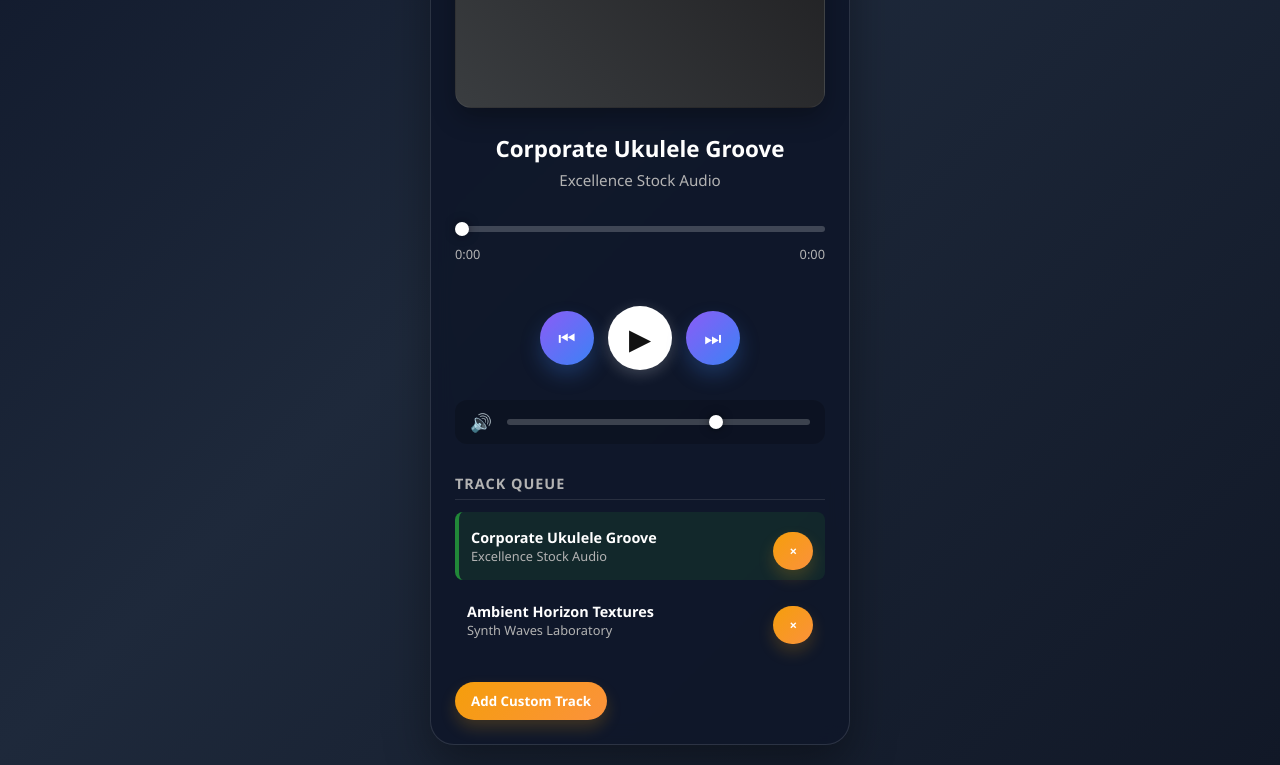
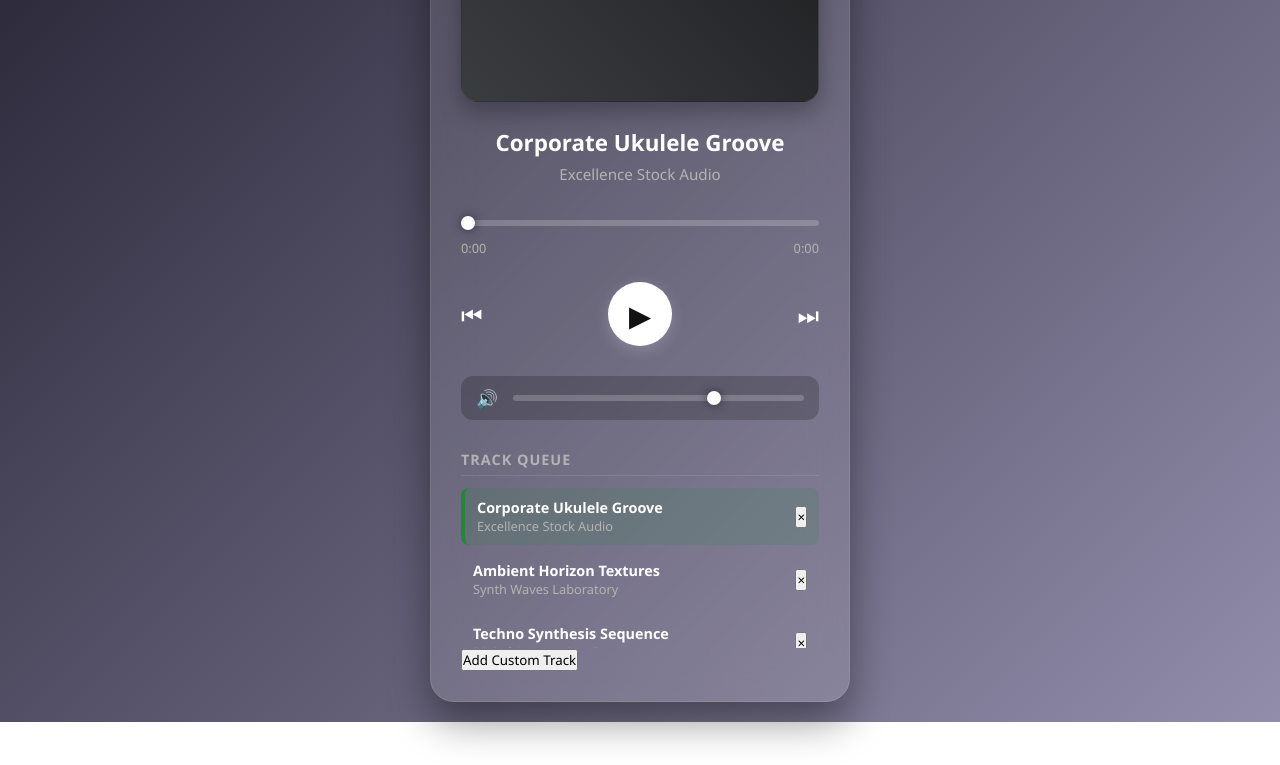
Before and after one commit to sanchitrai288-sudo/music_player, a plain HTML site: page index.html in a window 1280 px wide. Shown: the part 307-1072 px from the top of the page. After the commit the page ends 1029 px from the top, so only its background shows below. Drawn offline with Linux system fonts and the light colour scheme.

Commit message:
Update index.html

```diff
--- a/index.html
+++ b/index.html
@@ -5,87 +5,7 @@
     <meta name="viewport" content="width=device-width, initial-scale=1.0">
     <title>music_player</title>
     <link rel="stylesheet" href="style.css">
-    <style>
-        body {
-            margin: 0;
-            min-height: 100vh;
-            display: grid;
-            place-items: center;
-            font-family: Inter, "Segoe UI", Roboto, Arial, sans-serif;
-            background: linear-gradient(135deg, #0f172a 0%, #1e293b 45%, #111827 100%);
-            color: #f8fafc;
-        }
 
-        .player-wrapper {
-            width: min(92vw, 540px);
-            padding: 24px;
-            border-radius: 24px;
-            background: rgba(15, 23, 42, 0.9);
-            border: 1px solid rgba(255, 255, 255, 0.12);
-            box-shadow: 0 20px 45px rgba(0, 0, 0, 0.35);
-            backdrop-filter: blur(10px);
-        }
-
-        .controls-deck {
-            display: flex;
-            justify-content: center;
-            align-items: center;
-            gap: 14px;
-            margin-top: 18px;
-        }
-
-        .control-btn {
-            border: none;
-            outline: none;
-            cursor: pointer;
-            display: inline-flex;
-            align-items: center;
-            justify-content: center;
-            width: 54px;
-            height: 54px;
-            border-radius: 50%;
-            font-size: 1.2rem;
-            color: #ffffff;
-            background: linear-gradient(135deg, #8b5cf6 0%, #3b82f6 100%);
-            box-shadow: 0 10px 20px rgba(59, 130, 246, 0.25);
-            transition: transform 0.2s ease, box-shadow 0.2s ease, filter 0.2s ease;
-        }
-
-        .control-btn:hover {
-            transform: translateY(-2px) scale(1.03);
-            box-shadow: 0 14px 28px rgba(59, 130, 246, 0.3);
-            filter: brightness(1.05);
-        }
-
-        .control-btn:active {
-            transform: translateY(1px) scale(0.98);
-        }
-
-        .play-pause-toggle {
-            width: 68px;
-            height: 68px;
-            font-size: 1.5rem;
-            background: linear-gradient(135deg, #10b981 0%, #34d399 100%);
-            box-shadow: 0 12px 24px rgba(16, 185, 129, 0.28);
-        }
-
-        .btn-icon {
-            display: inline-block;
-            line-height: 1;
-        }
-
-        .playlist-container button {
-            margin-top: 10px;
-            border: none;
-            border-radius: 999px;
-            padding: 10px 16px;
-            font-weight: 600;
-            color: #ffffff;
-            background: linear-gradient(135deg, #f59e0b, #fb923c);
-            cursor: pointer;
-            box-shadow: 0 8px 16px rgba(245, 158, 11, 0.2);
-        }
-    </style>
 </head>
 <body>
     <audio id="audioEngine"></audio>
```
